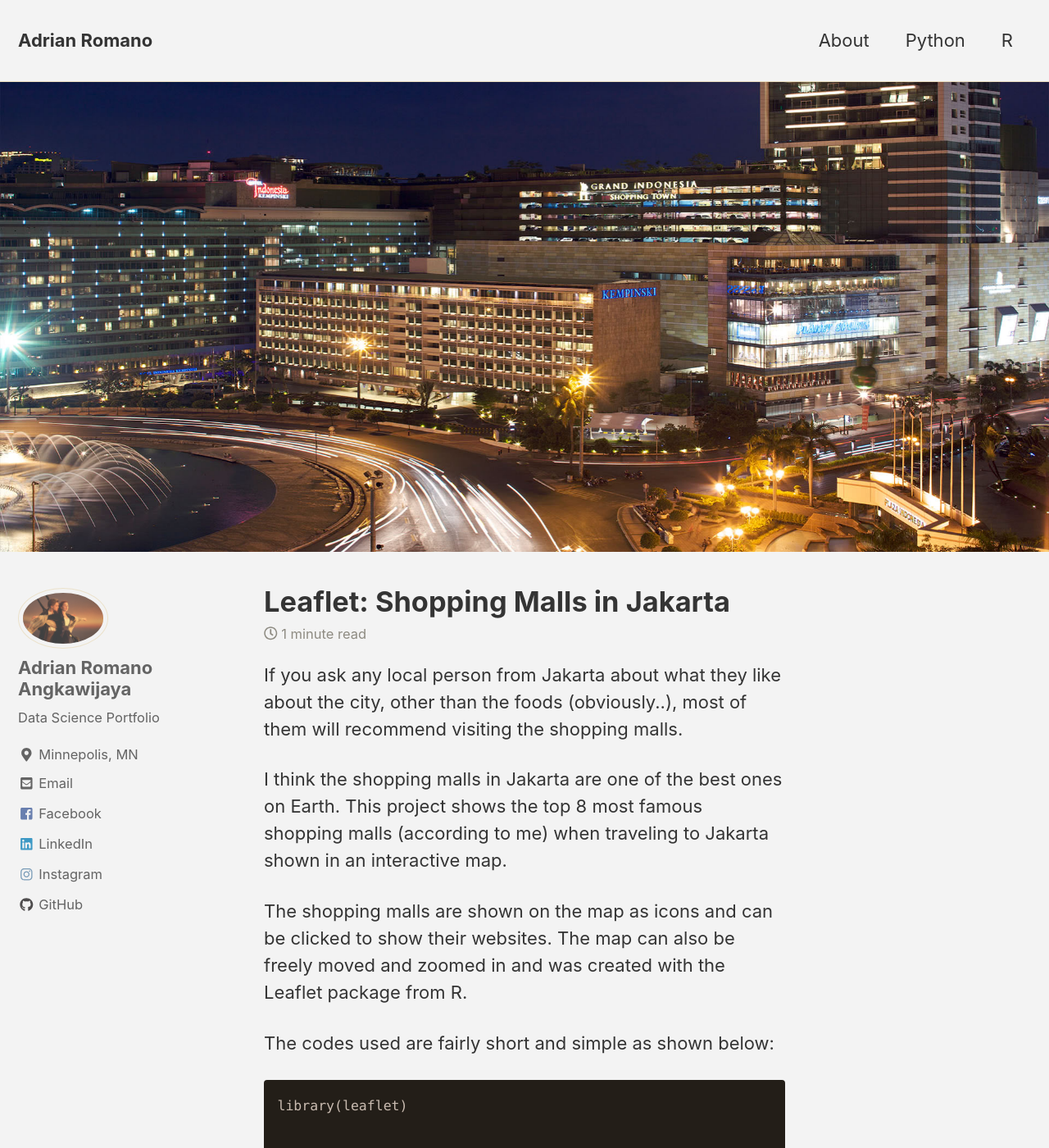
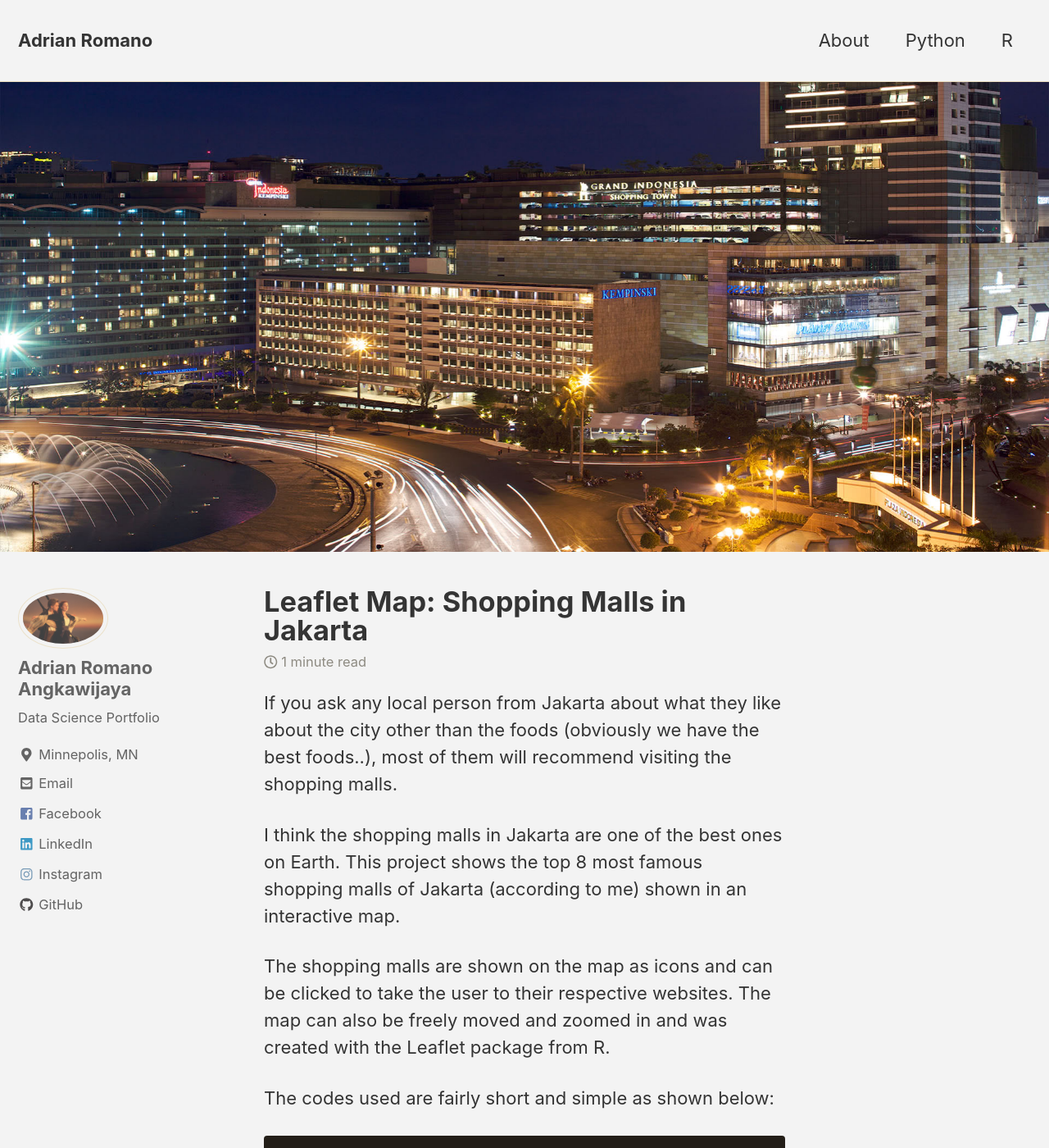
Before and after one commit to adrianromano/adrianromano.github.io, a Jekyll site: the page built from _posts/2018-05-17-jakarta.md, in a window 1280 px wide and 1400 px high. Shown: the whole window at 82% size. Built offline with Jekyll 4.4.1, drawn with Linux system fonts in a browser that asks for light colours; nearby versions of some CDN libraries.

Commit message:
new gith

```diff
--- a/_posts/2018-05-17-jakarta.md
+++ b/_posts/2018-05-17-jakarta.md
@@ -1,5 +1,5 @@
 ---
-title: "Leaflet: Shopping Malls in Jakarta"
+title: "Leaflet Map: Shopping Malls in Jakarta"
 date: 2018-05-17
 tagss: [R]
 header:
@@ -7,11 +7,11 @@ header:
 excerpt: "Leaflet Map, Markdown, HTML"
 ---
 
-If you ask any local person from Jakarta about what they like about the city, other than the foods (obviously..), most of them will recommend visiting the shopping malls.
+If you ask any local person from Jakarta about what they like about the city other than the foods (obviously we have the best foods..), most of them will recommend visiting the shopping malls.
 
-I think the shopping malls in Jakarta are one of the best ones on Earth. This project shows the top 8 most famous shopping malls (according to me) when traveling to Jakarta shown in an interactive map.
+I think the shopping malls in Jakarta are one of the best ones on Earth. This project shows the top 8 most famous shopping malls of Jakarta (according to me)  shown in an interactive map.
 
-The shopping malls are shown on the map as icons and can be clicked to show their websites. The map can also be freely moved and zoomed in and was created with the Leaflet package from R.
+The shopping malls are shown on the map as icons and can be clicked to take the user to their respective websites. The map can also be freely moved and zoomed in and was created with the Leaflet package from R.
 
 The codes used are fairly short and simple as shown below:
 
```
Also changed, not shown: _posts/2018-06-29-titanic.md (+14 -0 lines), images/passtitle.png (added).
